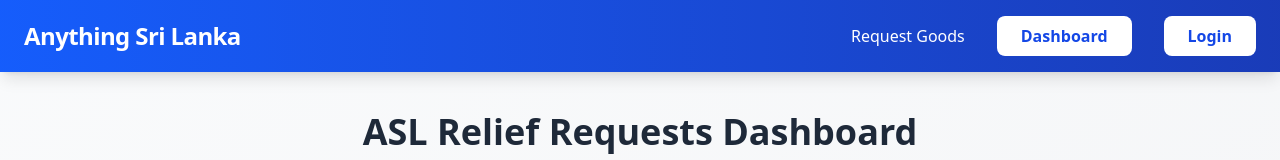
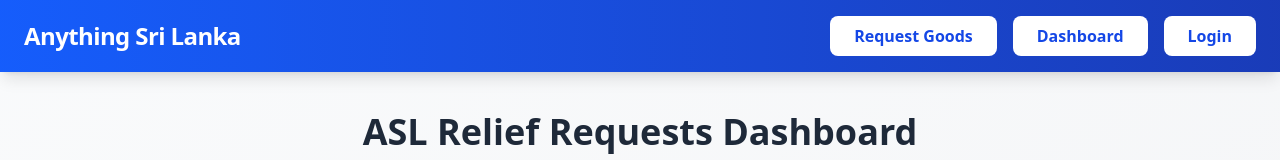
Before and after one commit to YoonusAnees/DMS-FE, a React (Vite) app in the folder DMS/: page / in a window 1280 px wide. Shown: the top 160 px of the page. Built offline with nearby package versions, Linux system fonts and the light colour scheme; no server answers.

Commit message:
Fix(navbar fixed)

```diff
--- a/DMS/src/components/Navbar.jsx
+++ b/DMS/src/components/Navbar.jsx
@@ -8,10 +8,9 @@
   const [isOpen, setIsOpen] = useState(false);
 
   return (
-    <nav className="bg-gradient-to-r from-blue-600 to-blue-800 text-white shadow-lg sticky top-0 z-50">
+    <nav className="bg-linear-to-r from-blue-600 to-blue-800 text-white shadow-lg sticky top-0 z-50">
       <div className="max-w-7xl mx-auto px-6 py-4 flex justify-between items-center">
 
-        {/* Brand */}
         <Link
           to="/"
           className="text-2xl font-bold tracking-tight hover:text-blue-100 transition"
@@ -19,11 +18,10 @@
           Anything Sri Lanka
         </Link>
 
-        {/* Desktop Menu */}
-        <div className="hidden md:flex items-center space-x-8">
+        <div className="hidden md:flex items-center space-x-4">
           <Link
             to="/request"
-            className="hover:text-blue-100 transition font-medium"
+                className="bg-white text-blue-700 hover:bg-blue-50 px-6 py-2 rounded-lg font-semibold transition transform hover:scale-105"
           >
             Request Goods
           </Link>
```
